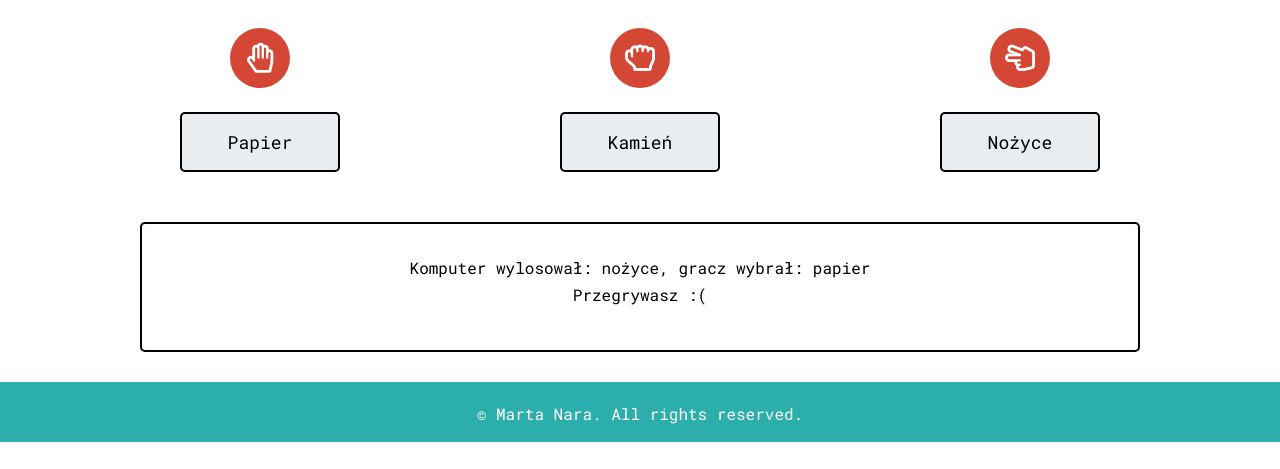
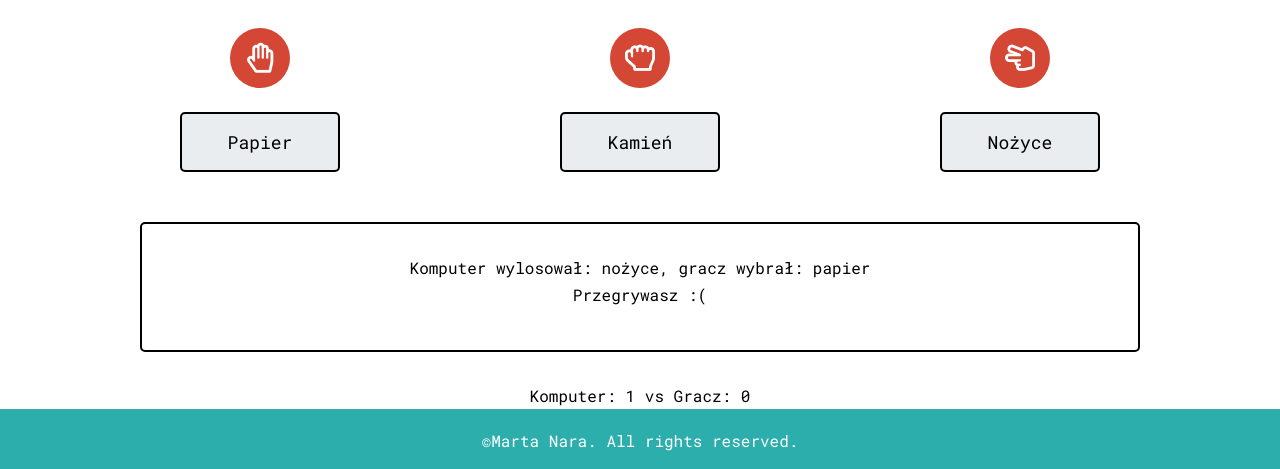
Before and after one commit to martanara/javascript-prework, a website: page index.html in a window 1280 px wide. Both pictures are taken after a click on the button "Papier". Shown: the part 422-891 px from the top of the page. Before the commit the page ends 864 px from the top, so only its background shows below. Drawn offline with Linux system fonts and the light colour scheme.

Commit message:
Add game result count logic to js

```diff
--- a/index.html
+++ b/index.html
@@ -32,10 +32,11 @@
 				</div>
 			</div>
 			<div id="messages" class="messages"></div>
+			<div id="result"></div>
 		</div>
 	</section>
 	<footer class="page-footer">
-		<p>&copy; Marta Nara. All rights reserved.</p>
+		<p>&copy;Marta Nara. All rights reserved.</p>
 	</footer>
 	<script src="js/functions.js"></script>
 	<script src="js/script.js"></script>
--- a/js/functions.js
+++ b/js/functions.js
@@ -8,28 +8,48 @@ function clearMessages(){
 	document.getElementById('messages').innerHTML = '';
 }
 
+function printResult(result){
+	let div = document.createElement('div');
+	div.innerHTML = result;
+	document.getElementById('result').appendChild(div);
+}
+
+function clearResult(){
+	document.getElementById('result').innerHTML = '';
+}
+
 function getMoveName(argMoveId){
     if(argMoveId == 1){
-      return 'papier';
+    return 'papier';
     } else if (argMoveId == 2) {
-        return 'kamień';
+    return 'kamień';
     } else if (argMoveId == 3) {
-        return 'nożyce';
+    return 'nożyce';
     }
 
     printMessage('Nie znam ruchu o id: ' + argMoveId + '.');
     return 'nieznany ruch';
-  }
+}
 
-function displayResult(argComputerMove, argPlayerMove){
+function gameResult(argComputerMove, argPlayerMove){
+    if( argComputerMove == 'kamień' && argPlayerMove == 'papier' || argComputerMove == 'papier' && argPlayerMove == 'nożyce' || argComputerMove == 'nożyce' && argPlayerMove == 'kamień'){
+    return 'won';
+    } else if (argComputerMove == argPlayerMove) {
+    return 'remis';
+    } else {
+    return 'lost';
+    }
+}
+
+function displayResult(argComputerMove, argPlayerMove, argResult){
 	console.log('Moves: ', argComputerMove, argPlayerMove)
     printMessage('Komputer wylosował: ' + argComputerMove + ', gracz wybrał: ' + argPlayerMove);
 
-    if( argComputerMove == 'kamień' && argPlayerMove == 'papier' || argComputerMove == 'papier' && argPlayerMove == 'nożyce' || argComputerMove == 'nożyce' && argPlayerMove == 'kamień'){
+    if( argResult == 'won'){
         printMessage('Wygrywasz!');
-    } else if (argComputerMove == argPlayerMove) {
-        printMessage('Remis!')
+    } else if (argResult == 'lost') {
+        printMessage('Przegrywasz :(')
     } else {
-        printMessage('Przegrywasz :(');
+        printMessage('Remis')
     }
-  }
+}
--- a/js/script.js
+++ b/js/script.js
@@ -1,10 +1,23 @@
+let computerWins = 0;
+let playerWins = 0;
+
 function playGame(arg){
     clearMessages()
+    clearResult()
     let randomNumber = Math.floor(Math.random() * 3 + 1);
     let computerMove = getMoveName(randomNumber);
     let playerInput = arg;
     let playerMove = getMoveName(playerInput);
-    displayResult(computerMove, playerMove)
+    let result = gameResult(computerMove, playerMove);
+    displayResult(computerMove, playerMove, result);
+
+    if (result == 'won'){
+      playerWins++;
+    } else if (result == 'lost'){
+      computerWins++;
+    }
+
+    printResult('Komputer: ' + computerWins + ' vs ' + 'Gracz: ' + playerWins)
 }
 
 document.getElementById('play-paper').addEventListener('click', function(){
@@ -19,7 +32,6 @@ document.getElementById('play-scissors').addEventListener('click', function(){
     playGame(3);
   });
 
-
   /*
 
   Dlaczego ten kod wywołuje się sam po odświezeniu strony, bez kliknięcia?
```
